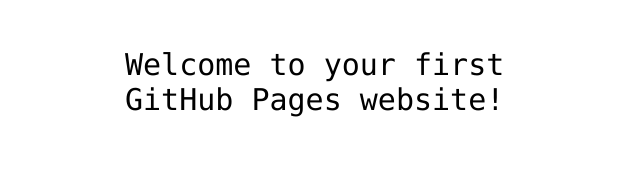
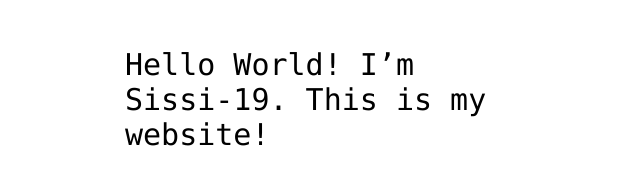
Before and after one commit to Sissi-19/username.github.io, a plain HTML site: page index.html in a window 1280 px wide. Shown: the part 341-526 px from the top of the page, without its empty margins (315-955 px from the left). Drawn offline with Linux system fonts and the light colour scheme.

Commit message:
Add my username

```diff
--- a/index.html
+++ b/index.html
@@ -12,7 +12,7 @@
 <img src="https://octodex.github.com/images/daftpunktocat-thomas.gif" id="octocat" alt="octocat-gif" />
 
 <!-- Change this code here by copy and pasting your template on line 15 -->
-<p>Welcome to your first GitHub Pages website!</p>
+<p>Hello World! I’m Sissi-19. This is my website!</p>
 
 </body>
 </html>
```
